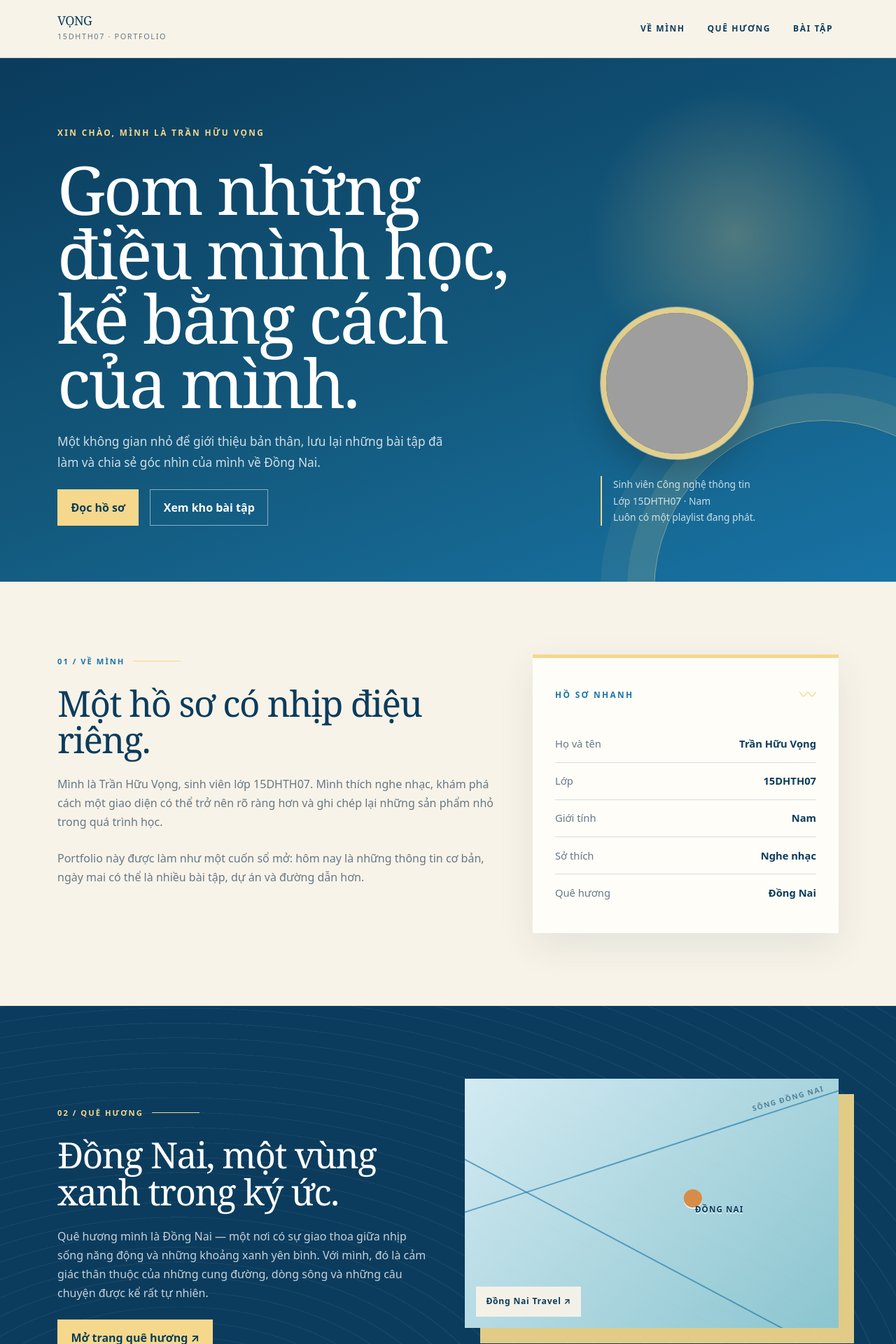
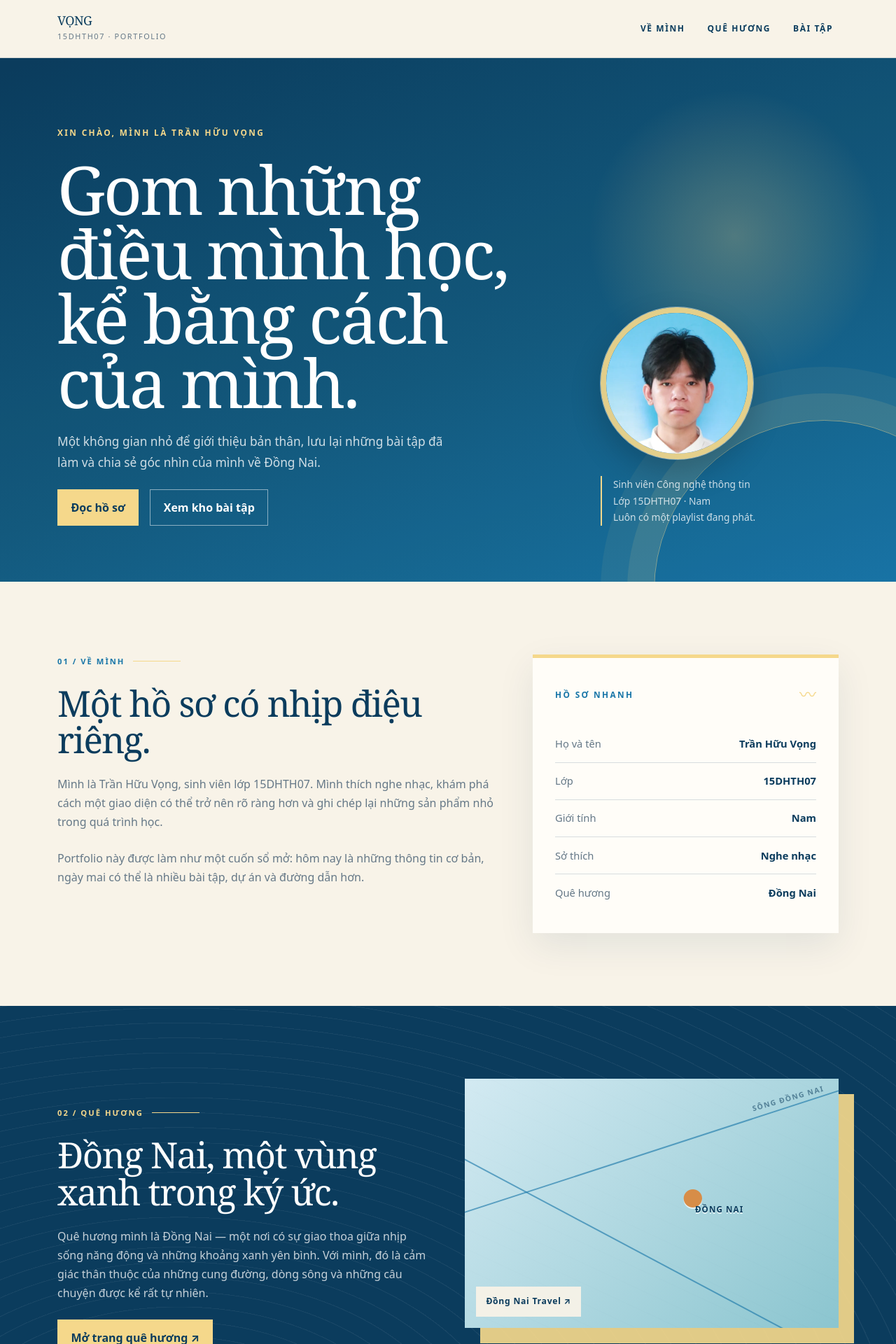
Before and after one commit to tranvonghoclaptrinh/LTW09, a web app: page / in a window 1280 px wide. Shown: the top 1920 px of the page at 70% size. Run offline with its HTML, style and script files only (its server is not run), Linux system fonts and the light colour scheme; data that the repository does not hold is empty; grey boxes are pictures that could not be loaded.

Commit message:
fix: use local avatar asset on GitHub Pages

```diff
--- a/css/style.css
+++ b/css/style.css
@@ -37,7 +37,7 @@ a { color: inherit; }
 .hero h1 { max-width: 700px; font-size: clamp(3.5rem, 7.5vw, 7.4rem); line-height: .96; }
 .hero-lede { max-width: 560px; color: rgba(255,255,255,.8); font-size: 1.08rem; }
 .hero-profile-column { display: flex; flex-direction: column; align-items: flex-start; gap: 1.5rem; }
-.hero-avatar { width: clamp(150px, 17vw, 220px); aspect-ratio: 1; object-fit: cover; object-position: center 20%; border-radius: 50%; border: 8px solid rgba(245,216,139,.92); outline: 1px solid rgba(255,255,255,.45); box-shadow: 0 18px 45px rgba(0,0,0,.2); }
+.hero-avatar { display: block; width: clamp(150px, 17vw, 220px); max-width: 100%; height: auto; aspect-ratio: 1; object-fit: cover; object-position: center 20%; border-radius: 50%; border: 8px solid rgba(245,216,139,.92); outline: 1px solid rgba(255,255,255,.45); box-shadow: 0 18px 45px rgba(0,0,0,.2); }
 .hero-note { border-left: 2px solid var(--sun); padding-left: 1rem; color: rgba(255,255,255,.78); font-size: .86rem; }
 .btn-sun { color: var(--deep-tide); background: var(--sun); border: 1px solid var(--sun); font-weight: 700; padding: .8rem 1.15rem; transition: transform .18s var(--ease-out), background .18s var(--ease-out); }
 .btn-sun:hover, .btn-sun:focus { color: var(--deep-tide); background: #ffe6a9; transform: translateY(-2px); }
--- a/index.html
+++ b/index.html
@@ -42,7 +42,7 @@
               </div>
             </div>
             <div class="col-lg-4 hero-profile-column">
-              <img class="hero-avatar reveal" src="https://files.manuscdn.com/user_upload_by_module/session_file/310519663571565239/mrTuRZUIQXxxlMRl.webp" alt="Ảnh đại diện của Trần Hữu Vọng" />
+              <img class="hero-avatar reveal" src="assets/avatar.webp" alt="Ảnh đại diện của Trần Hữu Vọng" />
               <p class="hero-note reveal mb-0">Sinh viên Công nghệ thông tin<br />Lớp 15DHTH07 · Nam<br />Luôn có một playlist đang phát.</p>
             </div>
           </div>
```
Also changed, not shown: assets/avatar.webp (added).
